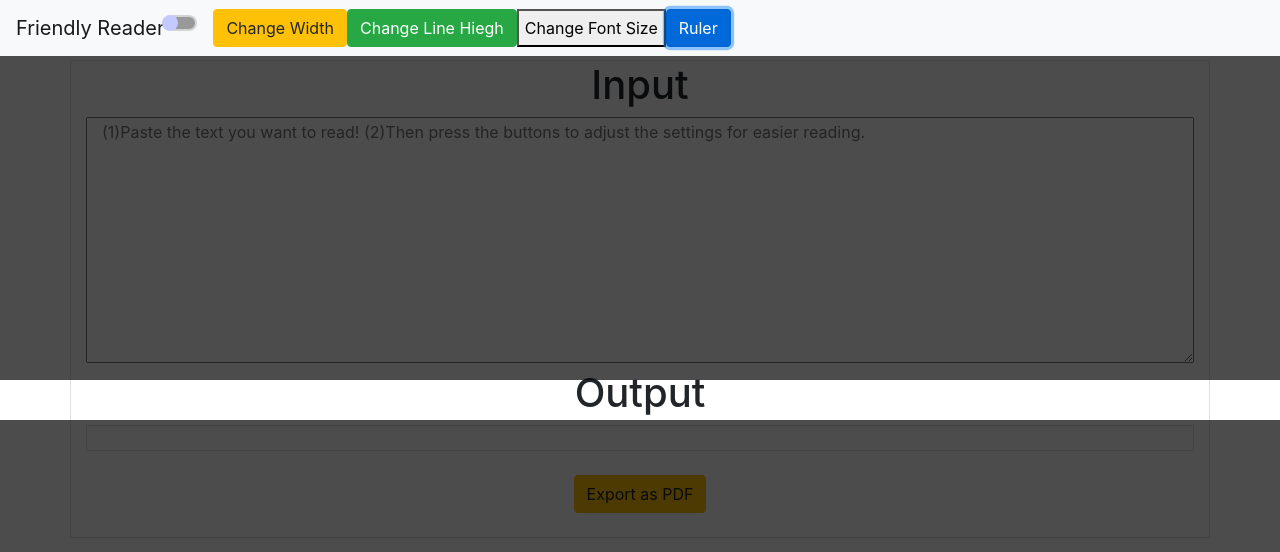
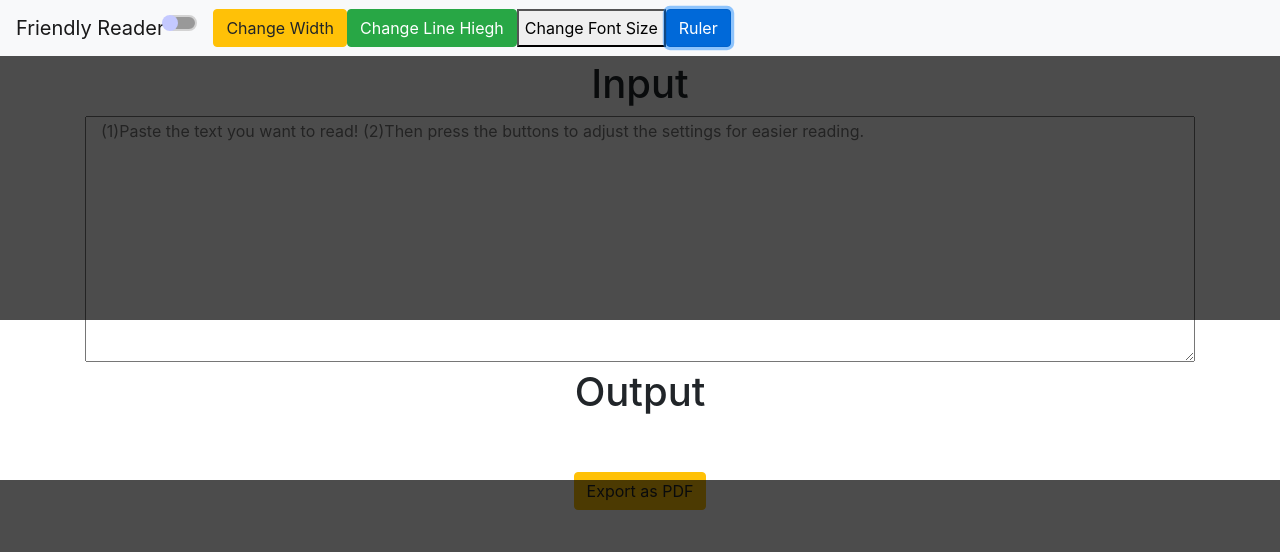
Before and after one commit to Sota1221/friendly-reader, a plain HTML site: page index.html in a window 1280 px wide. Both pictures are taken after a click on the button "Ruler". Drawn offline with nearby package versions, Linux system fonts and the light colour scheme.

Commit message:
Add files via upload
enabled to change the height of the ruler

```diff
--- a/index.html
+++ b/index.html
@@ -27,7 +27,7 @@
                 </div>
             </nav>
         </div>
-        <div class="container border">
+        <div class="container">
             <!-- <h1 class="text-center">How to Use</h1>
             <p class="mt-3 text-center">Copy and paste what you want to read here ↓</p> -->
             <!-- <label class="">
@@ -37,7 +37,7 @@
             <textarea id="largeInputForm" class ="center-block col-12" rows="10" cols="60" onkeyup="inputCheck()" placeholder="(1)Paste the text you want to read! (2)Then press the buttons to adjust the settings for easier reading."></textarea>
             <h1 class="text-center">Output</h1>
             <div class="d-flex justify-content-center ｓ">
-                <div id ="outputBox" class="border w100">
+                <div id ="outputBox" class="w100">
                     <div id="check" class=" mt-4">
                     </div>
                 </div>
@@ -45,9 +45,9 @@
             <div class="d-flex justify-content-center mt-4 mb-4">
                 <button type="button" class="btn btn-warning" onclick="">Export as PDF</button>
             </div>
-            <div class="modal-container-top" id="modal_container-top">
+            <div class="modal-container-top vh40" id="modal_container-top">
             </div>
-            <div class="modal-container-bottom" id="modal_container-bottom">
+            <div class="modal-container-bottom vh40" id="modal_container-bottom">
             </div>
         </div>
         <script src="reader.js"></script>
--- a/reader.css
+++ b/reader.css
@@ -194,6 +194,22 @@ input:checked ~ .switch:after {
   opacity: 0.5;
 }
 
+.vh40 {
+  height: 40vh;
+}
+
+.vh42andHalf {
+  height: 42.5vh;
+}
+
+.vh45 {
+  height: 45vh;
+}
+
+.vh47andHalf {
+  height: 47.5vh;
+}
+
 .modal-container-top {
   background-color: black;
   /* display: flex;
@@ -204,7 +220,7 @@ input:checked ~ .switch:after {
   opacity: 0;
   top: 0;
   left: 0;
-  height: 47.5vh;
+  /* height: 47.5vh; */
   width: 100vw;
   pointer-events: none;
 }
@@ -219,7 +235,7 @@ input:checked ~ .switch:after {
   opacity: 0;
   bottom: 0;
   left: 0;
-  height: 47.5vh;
+  /* height: 47.5vh; */
   width: 100vw;
   pointer-events: none;
 }
--- a/reader.js
+++ b/reader.js
@@ -45,17 +45,35 @@ function myFunction() {
 }
 
 const open = document.getElementById("open");
-const modal_container_top = document.getElementById("modal_container-top");
-const modal_container_bottom = document.getElementById("modal_container-bottom");
 const close = document.getElementById("close");
-console.log(open);
-console.log(modal_container_top);
-console.log(modal_container_bottom);
 
 
+
+let rulerHeightList = ["vh40", "vh42andHalf", "vh45", "vh47andHalf", null];
+let rulerHeightIndex = 0;
+let currRulerHeight = "vhInit";
+
 open.addEventListener("click", () => {
-  modal_container_top.classList.toggle("show");
-  modal_container_bottom.classList.toggle("show");
+  const modal_container_top = document.getElementById("modal_container-top");
+  const modal_container_bottom = document.getElementById("modal_container-bottom");
+  console.log(currRulerHeight);
+  modal_container_top.classList.remove(currRulerHeight);
+  modal_container_bottom.classList.remove(currRulerHeight);
+  console.log(modal_container_top);
+  console.log(rulerHeightIndex);
+  currRulerHeight = rulerHeightList[rulerHeightIndex];
+  modal_container_top.classList.add(currRulerHeight);
+  modal_container_bottom.classList.add(currRulerHeight);
+  console.log(currRulerHeight);
+  if (currRulerHeight == null) {
+
+    modal_container_top.classList.remove("show");
+    modal_container_bottom.classList.remove("show");
+  } else {
+    modal_container_top.classList.add("show");
+    modal_container_bottom.classList.add("show");
+  }
+  rulerHeightIndex = (rulerHeightIndex + 1) % rulerHeightList.length;
 });
 
 // close.addEventListener("click", () => {
```
